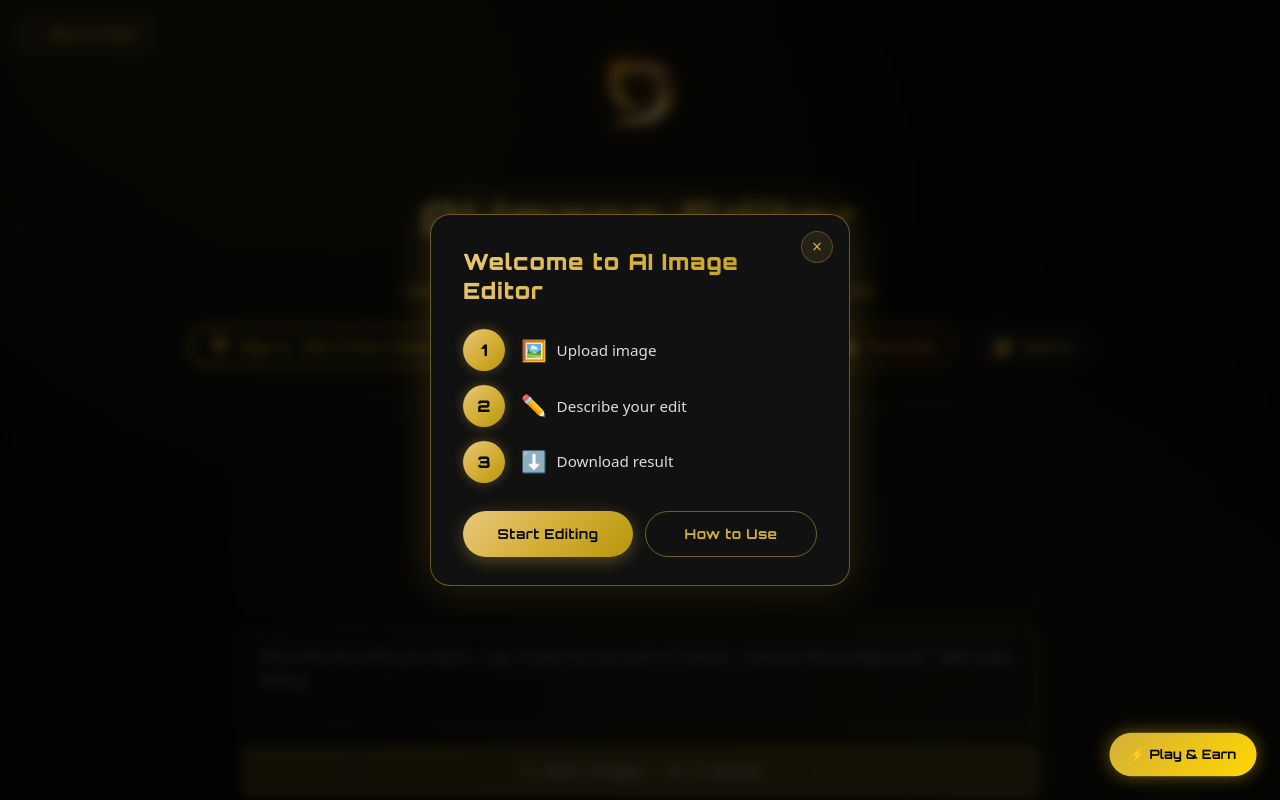
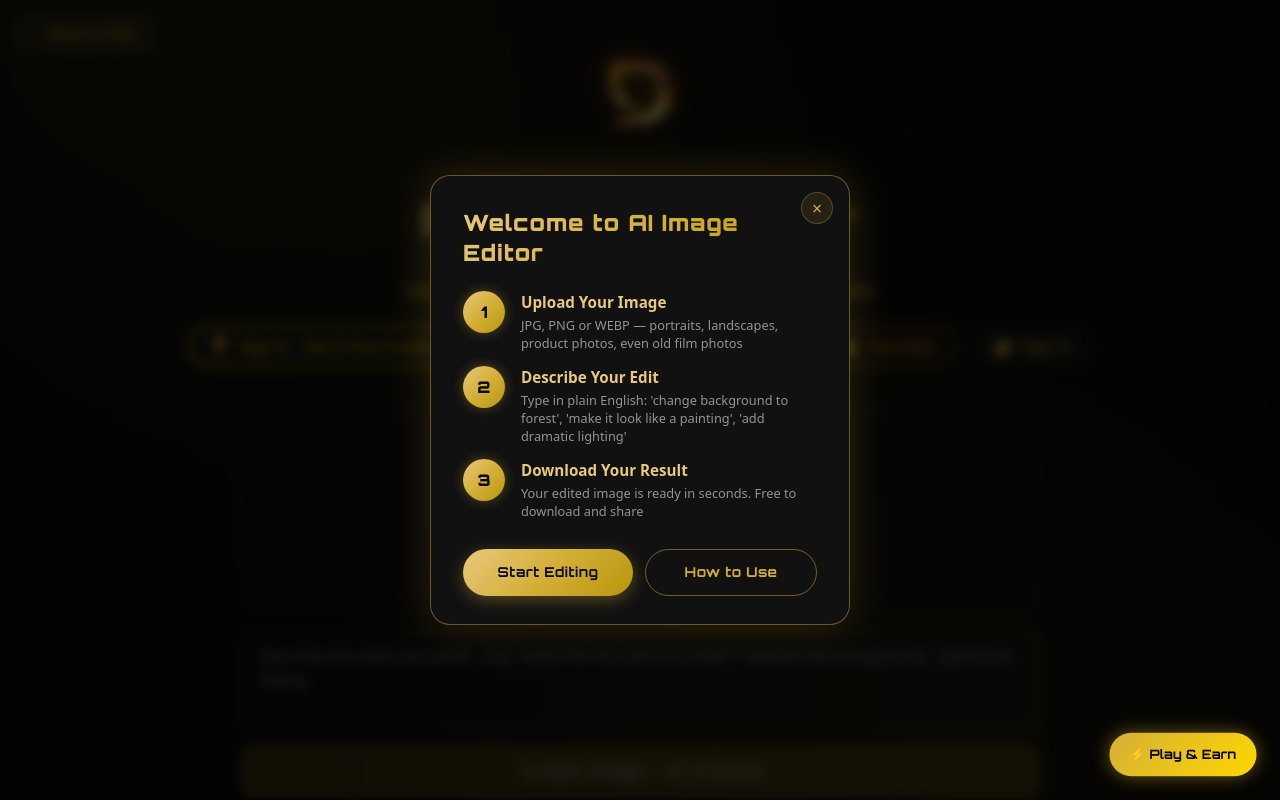
Before and after one commit to deepvortexia/image-editor, a Next.js app: page / in a window 1280 px wide. Shown: the top 800 px of the page. Built offline with nearby package versions, Linux system fonts and the light colour scheme; no server answers.

Commit message:
fix: improve welcome popup steps

```diff
--- a/app/page.tsx
+++ b/app/page.tsx
@@ -10,9 +10,9 @@ import { createClient } from '@/lib/supabase/client';
 
 function WelcomeModal({ onClose }: { onClose: () => void }) {
   const steps = [
-    { icon: '🖼️', label: 'Upload image' },
-    { icon: '✏️', label: 'Describe your edit' },
-    { icon: '⬇️', label: 'Download result' },
+    { title: 'Upload Your Image',    desc: 'JPG, PNG or WEBP — portraits, landscapes, product photos, even old film photos' },
+    { title: 'Describe Your Edit',   desc: "Type in plain English: 'change background to forest', 'make it look like a painting', 'add dramatic lighting'" },
+    { title: 'Download Your Result', desc: 'Your edited image is ready in seconds. Free to download and share' },
   ];
   return (
     <div
@@ -73,7 +73,7 @@ function WelcomeModal({ onClose }: { onClose: () => void }) {
         {/* Steps */}
         <div style={{ display: 'flex', flexDirection: 'column', gap: '0.85rem', marginBottom: '1.75rem' }}>
           {steps.map((step, i) => (
-            <div key={i} style={{ display: 'flex', alignItems: 'center', gap: '1rem' }}>
+            <div key={i} style={{ display: 'flex', alignItems: 'flex-start', gap: '1rem' }}>
               <div style={{
                 flexShrink: 0,
                 width: '42px', height: '42px', borderRadius: '50%',
@@ -85,9 +85,9 @@ function WelcomeModal({ onClose }: { onClose: () => void }) {
               }}>
                 {i + 1}
               </div>
-              <div style={{ display: 'flex', alignItems: 'center', gap: '0.6rem' }}>
-                <span style={{ fontSize: '1.3rem' }}>{step.icon}</span>
-                <span style={{ color: 'rgba(255,255,255,0.85)', fontSize: '0.95rem', fontWeight: 500 }}>{step.label}</span>
+              <div style={{ display: 'flex', flexDirection: 'column', gap: '0.2rem' }}>
+                <span style={{ color: '#E8C87C', fontSize: '0.95rem', fontWeight: 700 }}>{step.title}</span>
+                <span style={{ color: 'rgba(255,255,255,0.55)', fontSize: '0.8rem', lineHeight: 1.4 }}>{step.desc}</span>
               </div>
             </div>
           ))}
```
